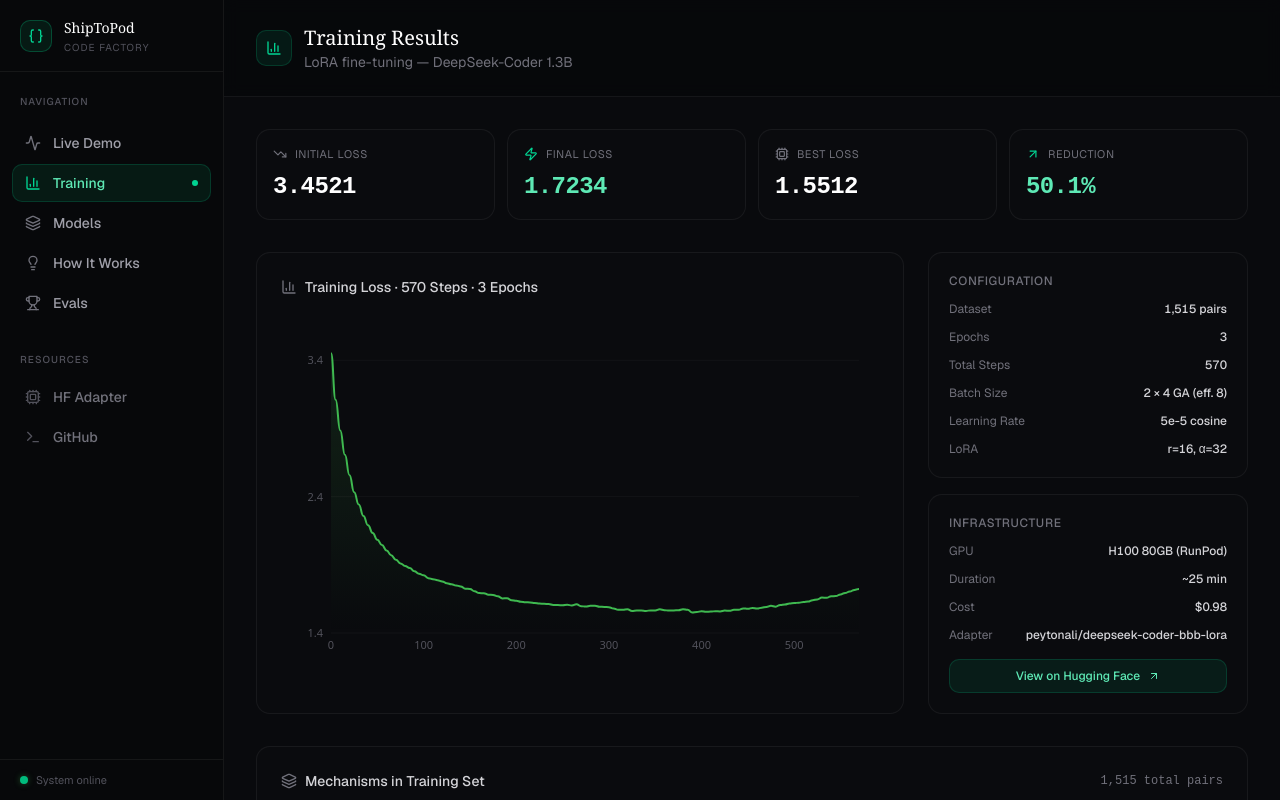
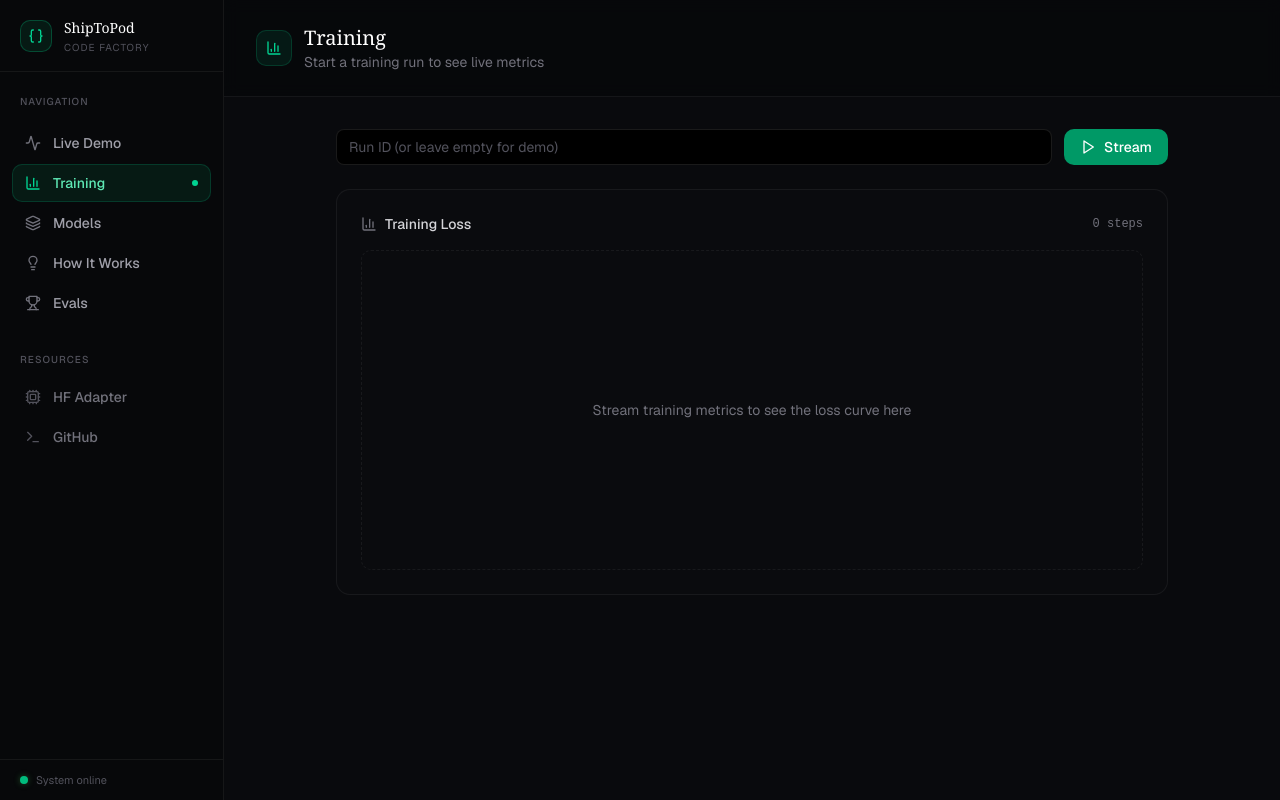
Before and after one commit to PeytonLi/ShipToPod, a Next.js app in the folder apps/web/: page /training in a window 1280 px wide. Shown: the top 800 px of the page. Built offline with nearby package versions, Linux system fonts and the light colour scheme.

Commit message:
Replace static training page with live SSE streaming dashboard
Remove hardcoded fake data (1,515 pairs, Python concepts).
Add Run ID input, Stream/Stop button, live SSE consumption,
auto-scaling canvas loss chart, and real-time stats cards.
Empty state shows 'Stream training metrics' placeholder.

```diff
--- a/apps/web/app/training/page.tsx
+++ b/apps/web/app/training/page.tsx
@@ -1,63 +1,26 @@
 "use client";
-import React, { useEffect, useRef } from "react";
+import React, { useEffect, useRef, useState } from "react";
 import {
   BarChart3,
   Cpu,
   Zap,
   TrendingDown,
-  Layers,
-  ArrowUpRight,
+  Play,
+  Square,
+  Loader2,
 } from "lucide-react";
 
-const STEPS = [
-  1, 6, 11, 16, 21, 26, 31, 36, 41, 46, 51, 56, 61, 66, 71, 76, 81, 86, 91, 96,
-  101, 106, 111, 116, 121, 126, 131, 136, 141, 146, 151, 156, 161, 166, 171,
-  176, 181, 186, 191, 196, 201, 206, 211, 216, 221, 226, 231, 236, 241, 246,
-  251, 256, 261, 266, 271, 276, 281, 286, 291, 296, 301, 306, 311, 316, 321,
-  326, 331, 336, 341, 346, 351, 356, 361, 366, 371, 376, 381, 386, 391, 396,
-  401, 406, 411, 416, 421, 426, 431, 436, 441, 446, 451, 456, 461, 466, 471,
-  476, 481, 486, 491, 496, 501, 506, 511, 516, 521, 526, 531, 536, 541, 546,
-  551, 556, 561, 566, 570,
-];
-const LOSSES = [
-  3.4521, 3.1107, 2.8848, 2.7068, 2.5571, 2.4324, 2.3418, 2.2581, 2.19, 2.1334,
-  2.0842, 2.0449, 2.0052, 1.97, 1.9373, 1.9102, 1.8922, 1.8759, 1.8524, 1.8354,
-  1.8233, 1.8021, 1.7948, 1.787, 1.7784, 1.7645, 1.7578, 1.7484, 1.7418, 1.7254,
-  1.7233, 1.706, 1.6926, 1.6916, 1.6812, 1.6794, 1.6698, 1.6539, 1.6542, 1.6395,
-  1.6364, 1.6296, 1.626, 1.6244, 1.62, 1.6159, 1.6147, 1.6122, 1.6062, 1.6045,
-  1.6042, 1.6067, 1.6021, 1.6104, 1.5967, 1.5939, 1.5993, 1.5994, 1.5927,
-  1.5907, 1.5894, 1.5797, 1.5707, 1.571, 1.574, 1.562, 1.5657, 1.5652, 1.562,
-  1.5659, 1.5657, 1.5733, 1.5677, 1.5641, 1.5658, 1.5663, 1.5748, 1.5698,
-  1.5512, 1.5536, 1.5599, 1.5555, 1.5572, 1.5601, 1.558, 1.5643, 1.5623, 1.571,
-  1.5709, 1.5805, 1.5774, 1.5838, 1.579, 1.586, 1.5909, 1.5992, 1.5932, 1.6056,
-  1.609, 1.6167, 1.6193, 1.6227, 1.6266, 1.6303, 1.6408, 1.6461, 1.6595, 1.6588,
-  1.669, 1.6712, 1.6829, 1.6934, 1.704, 1.7152, 1.7234,
-];
-const STATS = { il: 3.4521, fl: 1.7234, ml: 1.5512, rd: 50.1 };
-const MECHS = [
-  ["SELECT + WHERE filtering", 130],
-  ["JOIN operations", 125],
-  ["GROUP BY + aggregation", 120],
-  ["subqueries + CTEs", 110],
-  ["window functions", 100],
-  ["UNION / INTERSECT / EXCEPT", 85],
-  ["NULL handling + COALESCE", 90],
-  ["string manipulation", 85],
-  ["date / time queries", 80],
-  ["list + dict comprehensions", 105],
-  ["error handling (try/except)", 95],
-  ["file I/O operations", 85],
-  ["regex pattern matching", 80],
-  ["recursion + iteration", 75],
-  ["type annotations + validation", 75],
-  ["async patterns + generators", 75],
-];
+interface LossPoint {
+  step: number;
+  loss: number;
+  epoch: number;
+}
 
-function LossChart() {
+function LiveLossChart({ data }: { data: LossPoint[] }) {
   const canvasRef = useRef<HTMLCanvasElement>(null);
   useEffect(() => {
     const canvas = canvasRef.current;
-    if (!canvas) return;
+    if (!canvas || !data.length) return;
     const ctx = canvas.getContext("2d");
     if (!ctx) return;
     const dpr = window.devicePixelRatio || 1;
@@ -67,16 +30,19 @@
     ctx.scale(dpr, dpr);
     const W = rect.width,
       H = 360;
-    const pad = { top: 20, right: 20, bottom: 40, left: 50 };
+    const pad = { top: 20, right: 20, bottom: 40, left: 55 };
     const ph = H - pad.top - pad.bottom;
-    const yMin = 1.4,
-      yMax = 3.6;
+    const losses = data.map((d) => d.loss);
+    const yMin = Math.max(0, Math.floor(Math.min(...losses) * 10) / 10 - 0.2);
+    const yMax = Math.ceil(Math.max(...losses) * 10) / 10 + 0.2;
     const sy = (v: number) => pad.top + ph * (1 - (v - yMin) / (yMax - yMin));
     const sx = (i: number) =>
-      pad.left + (i / (STEPS.length - 1)) * (W - pad.left - pad.right);
+      pad.left +
+      (i / Math.max(1, data.length - 1)) * (W - pad.left - pad.right);
+
     ctx.strokeStyle = "rgba(255,255,255,0.04)";
     ctx.lineWidth = 1;
-    for (let y = yMin; y <= yMax; y++) {
+    for (let y = Math.ceil(yMin); y <= yMax; y += 0.5) {
       const py = sy(y);
       ctx.beginPath();
       ctx.moveTo(pad.left, py);
@@ -85,323 +51,234 @@
       ctx.fillStyle = "#52525b";
       ctx.font = "11px system-ui";
       ctx.textAlign = "right";
-      ctx.fillText(String(y), pad.left - 8, py + 4);
+      ctx.fillText(y.toFixed(1), pad.left - 8, py + 4);
     }
     ctx.fillStyle = "#52525b";
     ctx.font = "11px system-ui";
     ctx.textAlign = "center";
-    for (let s = 0; s <= 570; s += 100) {
-      const idx = STEPS.findIndex((v: number) => v >= s);
+    const steps = data.map((d) => d.step);
+    for (
+      let s = 0;
+      s <= Math.max(...steps);
+      s += Math.max(1, Math.floor(Math.max(...steps) / 8))
+    ) {
+      const idx = steps.findIndex((v: number) => v >= s);
       if (idx >= 0) ctx.fillText(String(s), sx(idx), H - pad.bottom + 16);
     }
-    const grad = ctx.createLinearGradient(0, pad.top, 0, H - pad.bottom);
-    grad.addColorStop(0, "rgba(63,185,80,0.15)");
-    grad.addColorStop(1, "rgba(63,185,80,0)");
+
     ctx.beginPath();
-    ctx.moveTo(sx(0), sy(LOSSES[0]));
-    for (let i = 1; i < LOSSES.length; i++) {
+    for (let i = 0; i < data.length; i++) {
       const x = sx(i),
-        y = sy(LOSSES[i]),
-        px = sx(i - 1),
-        py = sy(LOSSES[i - 1]),
-        cp = (x + px) / 2;
-      ctx.bezierCurveTo(cp, py, cp, y, x, y);
+        y = sy(data[i].loss);
+      if (i === 0) ctx.moveTo(x, y);
+      else {
+        const px = sx(i - 1),
+          py = sy(data[i - 1].loss),
+          cp = (x + px) / 2;
+        ctx.bezierCurveTo(cp, py, cp, y, x, y);
+      }
     }
     ctx.strokeStyle = "#3fb950";
     ctx.lineWidth = 2;
     ctx.stroke();
-    ctx.lineTo(sx(LOSSES.length - 1), H - pad.bottom);
+    ctx.lineTo(sx(data.length - 1), H - pad.bottom);
     ctx.lineTo(sx(0), H - pad.bottom);
     ctx.closePath();
+    const grad = ctx.createLinearGradient(0, pad.top, 0, H - pad.bottom);
+    grad.addColorStop(0, "rgba(63,185,80,0.15)");
+    grad.addColorStop(1, "rgba(63,185,80,0)");
     ctx.fillStyle = grad;
     ctx.fill();
-  }, []);
-  return React.createElement("canvas", {
-    ref: canvasRef,
-    className: "h-full w-full rounded-lg",
-    style: { height: 360 },
-  });
+  }, [data]);
+  return (
+    <canvas
+      ref={canvasRef}
+      className="h-full w-full rounded-lg"
+      style={{ height: 360 }}
+    />
+  );
 }
 
 export default function TrainingPage() {
-  return React.createElement(
-    "div",
-    { className: "min-h-screen" },
-    React.createElement(
-      "div",
-      {
-        className:
-          "border-b border-white/[0.06] bg-[#07080a]/80 px-8 py-6 backdrop-blur-sm",
-      },
-      React.createElement(
-        "div",
-        { className: "flex items-center gap-3" },
-        React.createElement(
-          "span",
-          {
-            className:
-              "flex size-9 items-center justify-center rounded-lg border border-emerald-500/20 bg-emerald-500/10",
-          },
-          React.createElement(BarChart3, {
-            className: "size-4 text-emerald-400",
-          }),
-        ),
-        React.createElement(
-          "div",
-          null,
-          React.createElement(
-            "h1",
-            { className: "font-serif text-xl font-medium text-white" },
-            "Training Results",
-          ),
-          React.createElement(
-            "p",
-            { className: "text-sm text-zinc-500" },
-            "LoRA fine-tuning \u2014 DeepSeek-Coder 1.3B",
-          ),
-        ),
-      ),
-    ),
-    React.createElement(
-      "div",
-      { className: "mx-auto max-w-6xl px-8 py-8" },
-      React.createElement(
-        "div",
-        { className: "mb-8 grid grid-cols-2 gap-3 sm:grid-cols-4" },
-        [
-          {
-            label: "Initial Loss",
-            value: STATS.il.toFixed(4),
-            icon: TrendingDown,
-          },
-          {
-            label: "Final Loss",
-            value: STATS.fl.toFixed(4),
-            icon: Zap,
-            accent: true,
-          },
-          { label: "Best Loss", value: STATS.ml.toFixed(4), icon: Cpu },
-          {
-            label: "Reduction",
-            value: STATS.rd.toFixed(1) + "%",
-            icon: ArrowUpRight,
-            accent: true,
-          },
-        ].map((m: any) =>
-          React.createElement(
-            "div",
-            {
-              key: m.label,
-              className:
-                "rounded-xl border border-white/[0.06] bg-[#0a0b0e] p-4",
-            },
-            React.createElement(
-              "div",
-              { className: "mb-2 flex items-center gap-2" },
-              React.createElement(m.icon, {
-                className:
-                  "size-3.5 " +
-                  (m.accent ? "text-emerald-400" : "text-zinc-500"),
-              }),
-              React.createElement(
-                "span",
-                {
-                  className:
-                    "text-[11px] uppercase tracking-wider text-zinc-500",
-                },
-                m.label,
-              ),
-            ),
-            React.createElement(
-              "span",
+  const [lossData, setLossData] = useState<LossPoint[]>([]);
+  const [status, setStatus] = useState<string>("idle");
+  const [runId, setRunId] = useState<string>("");
+  const abortRef = useRef<AbortController | null>(null);
+
+  const startStream = async () => {
+    abortRef.current?.abort();
+    const ctrl = new AbortController();
+    abortRef.current = ctrl;
+    setStatus("connecting");
+    setLossData([]);
+    try {
+      const res = await fetch("/api/training/stream", {
+        method: "POST",
+        headers: { "Content-Type": "application/json" },
+        body: JSON.stringify({ runId: runId || "demo" }),
+        signal: ctrl.signal,
+      });
+      if (!res.body) throw new Error("No body");
+      const reader = res.body.getReader();
+      const decoder = new TextDecoder();
+      let buf = "";
+      while (true) {
+        const { done, value } = await reader.read();
+        if (done) break;
+        buf += decoder.decode(value, { stream: true });
+        const frames = buf.split(/\r?\n\r?\n/);
+        buf = frames.pop() || "";
+        for (const f of frames) {
+          const dataLine = f.split("\n").find((l) => l.startsWith("data:"));
+          if (!dataLine) continue;
+          try {
+            const evt = JSON.parse(dataLine.slice(5).trim());
+            if (evt.type === "training_event") {
+              if (evt.status) setStatus(evt.status);
+              if (evt.loss) setLossData((prev) => [...prev, evt.loss]);
+              if (evt.status === "complete" || evt.status === "failed") {
+                reader.cancel();
+                return;
+              }
+            }
+          } catch {}
+        }
+      }
+    } catch (e: any) {
+      if (e.name !== "AbortError") setStatus("error");
+    }
+  };
+
+  const stopStream = () => {
+    abortRef.current?.abort();
+    setStatus("idle");
+  };
+
+  const stats =
+    lossData.length > 0
+      ? {
+          il: lossData[0].loss,
+          fl: lossData[lossData.length - 1].loss,
+          ml: Math.min(...lossData.map((d) => d.loss)),
+          rd:
+            (1 - Math.min(...lossData.map((d) => d.loss)) / lossData[0].loss) *
+            100,
+        }
+      : null;
+
+  return (
+    <div className="min-h-screen">
+      <div className="border-b border-white/[0.06] bg-[#07080a]/80 px-8 py-6 backdrop-blur-sm">
+        <div className="flex items-center gap-3">
+          <span className="flex size-9 items-center justify-center rounded-lg border border-emerald-500/20 bg-emerald-500/10">
+            <BarChart3 className="size-4 text-emerald-400" />
+          </span>
+          <div>
+            <h1 className="font-serif text-xl font-medium text-white">
+              Training
+            </h1>
+            <p className="text-sm text-zinc-500">
+              {status === "idle"
+                ? "Start a training run to see live metrics"
+                : "Live: " + status}
+            </p>
+          </div>
+        </div>
+      </div>
+      <div className="mx-auto max-w-4xl px-8 py-8">
+        <div className="mb-6 flex items-center gap-3">
+          <input
+            className="h-9 flex-1 rounded-md border border-white/10 bg-black px-3 text-sm text-white outline-none focus:border-emerald-300 placeholder:text-zinc-600"
+            placeholder="Run ID (or leave empty for demo)"
+            value={runId}
+            onChange={(e) => setRunId(e.target.value)}
+          />
+          {status === "idle" ||
+          status === "error" ||
+          status === "complete" ||
+          status === "failed" ? (
+            <button
+              onClick={startStream}
+              className="flex items-center gap-2 rounded-lg bg-emerald-600 px-4 py-2 text-sm font-medium text-white hover:bg-emerald-500"
+            >
+              <Play className="size-4" /> Stream
+            </button>
+          ) : (
+            <button
+              onClick={stopStream}
+              className="flex items-center gap-2 rounded-lg bg-red-600 px-4 py-2 text-sm font-medium text-white hover:bg-red-500"
+            >
+              <Square className="size-4" /> Stop
+            </button>
+          )}
+        </div>
+
+        {status === "connecting" && (
+          <div className="mb-4 flex items-center gap-2 text-sm text-zinc-400">
+            <Loader2 className="size-4 animate-spin" /> Connecting to training
+            stream...
+          </div>
+        )}
+
+        {stats && (
+          <div className="mb-8 grid grid-cols-2 gap-3 sm:grid-cols-4">
+            {[
+              { l: "Initial Loss", v: stats.il.toFixed(4), i: TrendingDown },
+              { l: "Final Loss", v: stats.fl.toFixed(4), i: Zap, a: true },
+              { l: "Best Loss", v: stats.ml.toFixed(4), i: Cpu },
               {
-                className:
-                  "font-mono text-2xl font-semibold tabular-nums tracking-tight " +
-                  (m.accent ? "text-emerald-300" : "text-white"),
+                l: "Reduction",
+                v: stats.rd.toFixed(1) + "%",
+                i: TrendingDown,
+                a: true,
               },
-              m.value,
-            ),
-          ),
-        ),
-      ),
-      React.createElement(
-        "div",
-        { className: "grid gap-6 lg:grid-cols-[1fr_320px]" },
-        React.createElement(
-          "div",
-          {
-            className: "rounded-xl border border-white/[0.06] bg-[#0a0b0e] p-6",
-          },
-          React.createElement(
-            "div",
-            { className: "mb-4 flex items-center gap-2" },
-            React.createElement(BarChart3, {
-              className: "size-4 text-zinc-500",
-            }),
-            React.createElement(
-              "h2",
-              { className: "text-sm font-medium text-zinc-300" },
-              "Training Loss \u00b7 570 Steps \u00b7 3 Epochs",
-            ),
-          ),
-          React.createElement(LossChart),
-        ),
-        React.createElement(
-          "div",
-          { className: "space-y-4" },
-          React.createElement(
-            "div",
-            {
-              className:
-                "rounded-xl border border-white/[0.06] bg-[#0a0b0e] p-5",
-            },
-            React.createElement(
-              "h3",
-              {
-                className:
-                  "mb-3 text-xs font-medium uppercase tracking-wider text-zinc-500",
-              },
-              "Configuration",
-            ),
-            React.createElement(
-              "dl",
-              { className: "space-y-3" },
-              [
-                ["Dataset", "1,515 pairs"],
-                ["Epochs", "3"],
-                ["Total Steps", "570"],
-                ["Batch Size", "2 \u00d7 4 GA (eff. 8)"],
-                ["Learning Rate", "5e-5 cosine"],
-                ["LoRA", "r=16, \u03b1=32"],
-              ].map(([l, v]: string[]) =>
-                React.createElement(
-                  "div",
-                  { key: l, className: "flex justify-between" },
-                  React.createElement(
-                    "dt",
-                    { className: "text-xs text-zinc-500" },
-                    l,
-                  ),
-                  React.createElement(
-                    "dd",
-                    {
-                      className:
-                        "text-xs font-medium text-zinc-300 tabular-nums",
-                    },
-                    v,
-                  ),
-                ),
-              ),
-            ),
-          ),
-          React.createElement(
-            "div",
-            {
-              className:
-                "rounded-xl border border-white/[0.06] bg-[#0a0b0e] p-5",
-            },
-            React.createElement(
-              "h3",
-              {
-                className:
-                  "mb-3 text-xs font-medium uppercase tracking-wider text-zinc-500",
-              },
-              "Infrastructure",
-            ),
-            React.createElement(
-              "dl",
-              { className: "space-y-3" },
-              [
-                ["GPU", "H100 80GB (RunPod)"],
-                ["Duration", "~25 min"],
-                ["Cost", "$0.98"],
-                ["Adapter", "peytonali/deepseek-coder-bbb-lora"],
-              ].map(([l, v]: string[]) =>
-                React.createElement(
-                  "div",
-                  { key: l, className: "flex justify-between" },
-                  React.createElement(
-                    "dt",
-                    { className: "text-xs text-zinc-500" },
-                    l,
-                  ),
-                  React.createElement(
-                    "dd",
-                    {
-                      className:
-                        "text-xs font-medium text-zinc-300 tabular-nums",
-                    },
-                    v,
-                  ),
-                ),
-              ),
-            ),
-            React.createElement(
-              "a",
-              {
-                href: "https://huggingface.co/peytonali/deepseek-coder-bbb-lora",
-                target: "_blank",
-                rel: "noopener noreferrer",
-                className:
-                  "mt-4 inline-flex w-full items-center justify-center gap-2 rounded-lg border border-emerald-500/20 bg-emerald-500/10 px-4 py-2 text-xs font-medium text-emerald-300 transition hover:bg-emerald-500/20",
-              },
-              "View on Hugging Face ",
-              React.createElement(ArrowUpRight, { className: "size-3" }),
-            ),
-          ),
-        ),
-      ),
-      React.createElement(
-        "div",
-        {
-          className:
-            "mt-8 rounded-xl border border-white/[0.06] bg-[#0a0b0e] p-6",
-        },
-        React.createElement(
-          "div",
-          { className: "mb-4 flex items-center gap-2" },
-          React.createElement(Layers, { className: "size-4 text-zinc-500" }),
-          React.createElement(
-            "h2",
-            { className: "text-sm font-medium text-zinc-300" },
-            "Mechanisms in Training Set",
-          ),
-          React.createElement(
-            "span",
-            { className: "ml-auto font-mono text-xs text-zinc-500" },
-            "1,515 total pairs",
-          ),
-        ),
-        React.createElement(
-          "div",
-          { className: "grid grid-cols-2 gap-2 sm:grid-cols-3 lg:grid-cols-4" },
-          MECHS.map((item: any) => {
-            const name: string = item[0];
-            const count: number = item[1];
-            return React.createElement(
-              "div",
-              {
-                key: name,
-                className:
-                  "flex items-center justify-between rounded-lg border border-white/[0.04] bg-white/[0.02] px-3 py-2",
-              },
-              React.createElement(
-                "span",
-                { className: "truncate text-xs text-zinc-400" },
-                name,
-              ),
-              React.createElement(
-                "span",
-                {
-                  className:
-                    "ml-2 shrink-0 font-mono text-xs tabular-nums text-zinc-600",
-                },
-                count,
-              ),
-            );
-          }),
-        ),
-      ),
-    ),
+            ].map((m: any) => (
+              <div
+                key={m.l}
+                className="rounded-xl border border-white/[0.06] bg-[#0a0b0e] p-4"
+              >
+                <div className="mb-2 flex items-center gap-2">
+                  <m.i
+                    className={
+                      "size-3.5 " + (m.a ? "text-emerald-400" : "text-zinc-500")
+                    }
+                  />
+                  <span className="text-sm uppercase tracking-wider text-zinc-400">
+                    {m.l}
+                  </span>
+                </div>
+                <span
+                  className={
+                    "font-mono text-2xl font-semibold tabular-nums " +
+                    (m.a ? "text-emerald-300" : "text-white")
+                  }
+                >
+                  {m.v}
+                </span>
+              </div>
+            ))}
+          </div>
+        )}
+
+        <div className="rounded-xl border border-white/[0.06] bg-[#0a0b0e] p-6">
+          <div className="mb-4 flex items-center gap-2">
+            <BarChart3 className="size-4 text-zinc-500" />
+            <h2 className="text-sm font-medium text-zinc-300">Training Loss</h2>
+            <span className="ml-auto font-mono text-xs text-zinc-500">
+              {lossData.length} steps
+            </span>
+          </div>
+          {lossData.length > 0 ? (
+            <LiveLossChart data={lossData} />
+          ) : (
+            <div className="flex h-80 items-center justify-center rounded-lg border border-dashed border-white/[0.06]">
+              <p className="text-sm text-zinc-500">
+                Stream training metrics to see the loss curve here
+              </p>
+            </div>
+          )}
+        </div>
+      </div>
+    </div>
   );
 }
```
